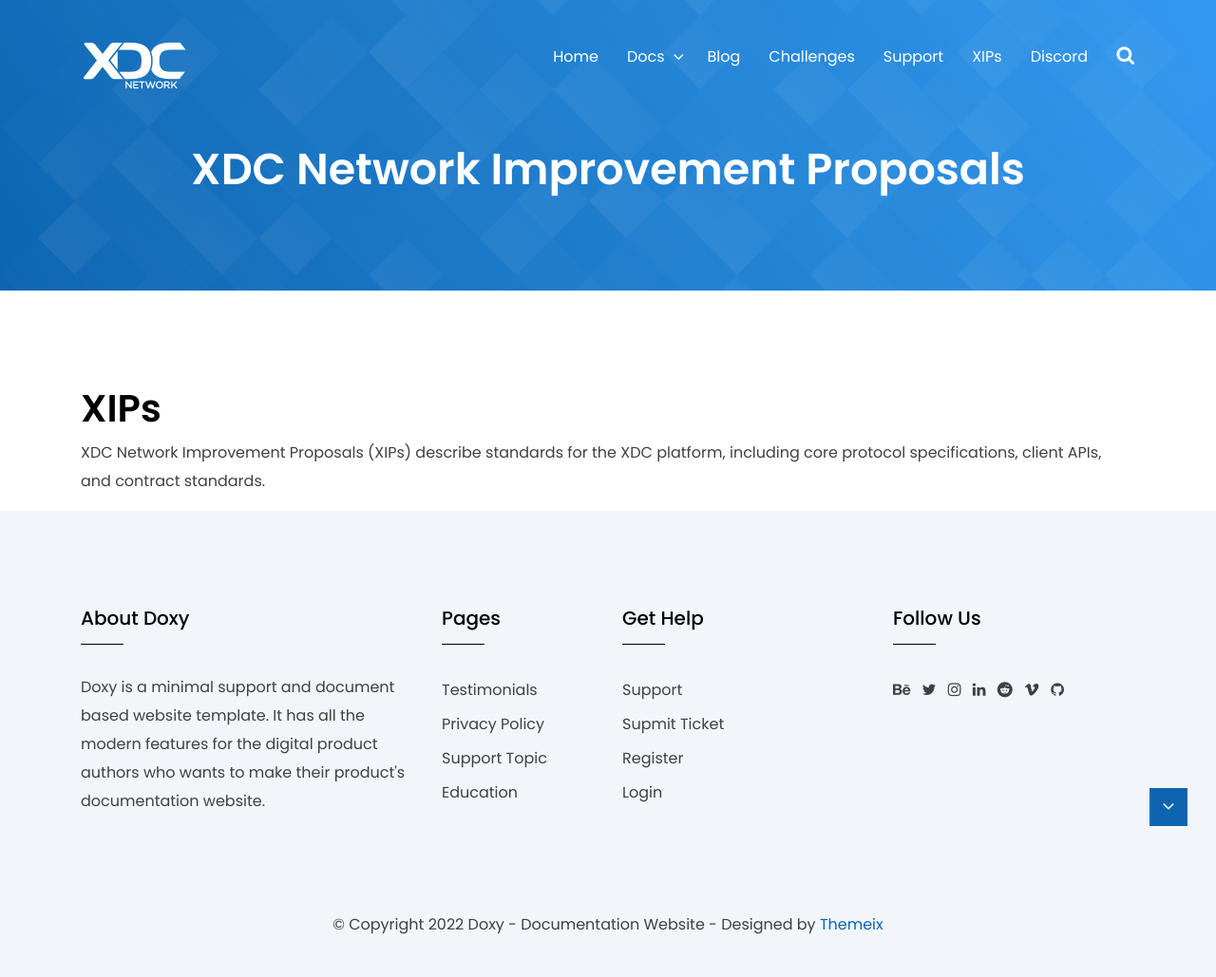
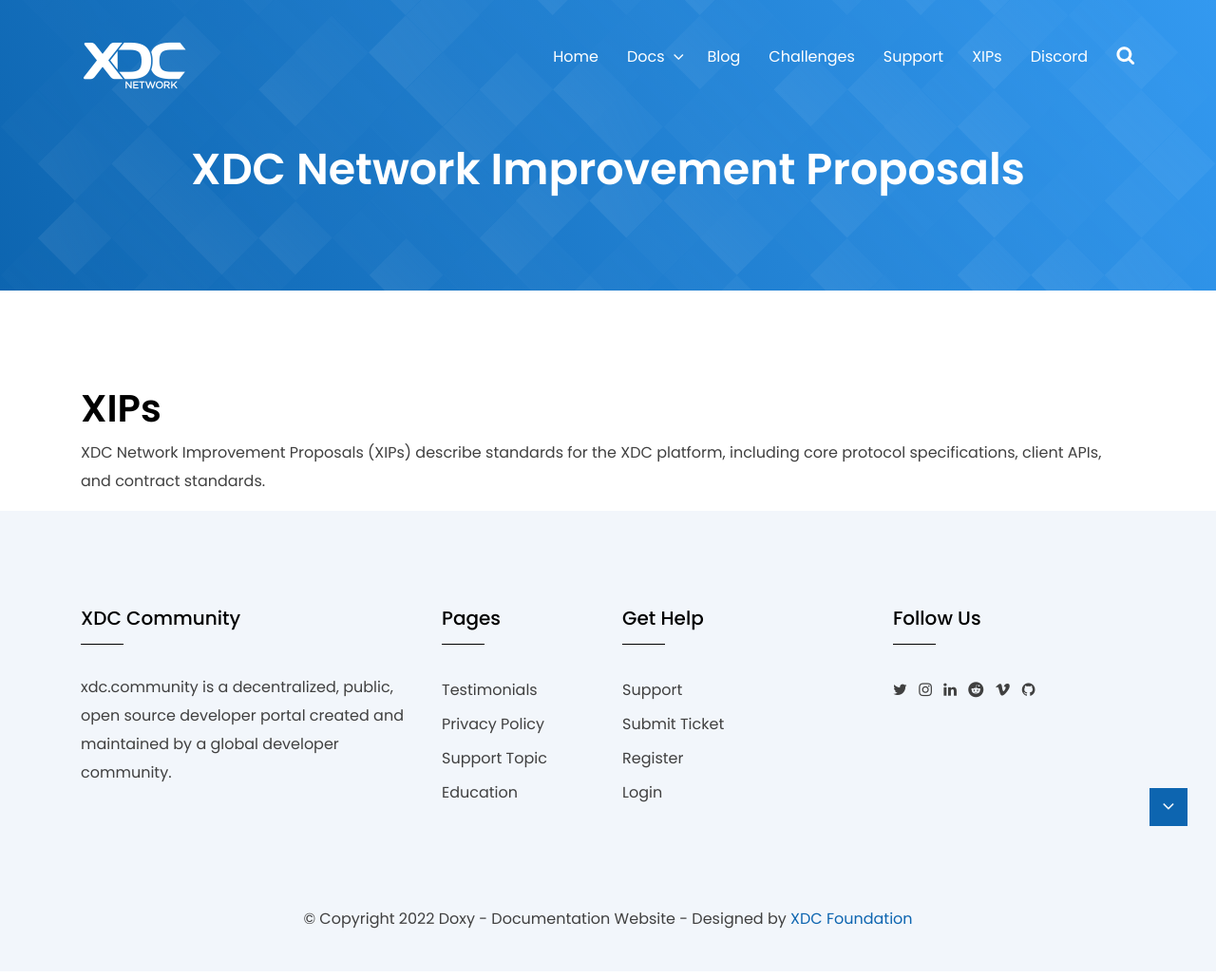
Before and after one commit to XDC-Community/XIPs.github.io, a Jekyll site: the page built from index.html, in a window 1280 px wide. Shown: the whole page at 95% size. Built offline with Jekyll 4.4.1, drawn with Linux system fonts in a browser that asks for light colours.

Commit message:
Update footer.html

```diff
--- a/_includes/footer.html
+++ b/_includes/footer.html
@@ -5,8 +5,8 @@
             <div class="row">
                 <div class="col-md-6 col-lg-4">
                     <div class="footer-widget wow fadeIn" data-wow-duration="1s">
-                        <h5 class="footer-title heading-5">About Doxy</h5>
-                        <p>Doxy is a minimal support and document based website template. It has all the modern features for the digital product authors who wants to make their product's documentation website.</p>
+                        <h5 class="footer-title heading-5">XDC Community</h5>
+                        <p>xdc.community is a decentralized, public, open source developer portal created and maintained by a global developer community.</p>
                     </div>
                 </div>
                 <div class="col-md-6 col-lg-2">
@@ -25,7 +25,7 @@
                         <h5 class="footer-title heading-5">Get Help</h5>
                         <ul class="footer-category list-inline">
                             <li><a href="/pages/support">Support</a></li>
-                            <li><a href="/pages/submit-ticket">Supmit Ticket</a></li>
+                            <li><a href="/pages/submit-ticket">Submit Ticket</a></li>
                             <li><a href="/pages/register">Register</a></li>
                             <li><a href="/pages/login">Login</a></li>
                         </ul>
@@ -35,9 +35,6 @@
                     <div class="footer-widget wow fadeIn" data-wow-duration="4s">
                         <h5 class="footer-title heading-5">Follow Us</h5>
                         <ul class="footer-socials list-inline">
-                            {% if site.behance %}
-                                <li class="list-inline-item"><a href="{{site.behance}}"><i class="fa fa-behance"></i></a></li>
-                            {% endif %}
 
                             {% if site.twitter %}
                                 <li class="list-inline-item"><a href="{{site.twitter}}"><i class="fa fa-twitter"></i></a></li>
@@ -75,7 +72,7 @@
     <div class="footer-wrapper">
         <div class="container">
             <div class="footer-copyright text-center">
-                <p> &copy; Copyright {{ site.time | date: '%Y' }} {{site.title}} - Designed by <a href="https://themeix.com">Themeix</a></p>
+                <p> &copy; Copyright {{ site.time | date: '%Y' }} {{site.title}} - Designed by <a href="https://xdc.org">XDC Foundation</a></p>
             </div>
         </div>
     </div>
```
